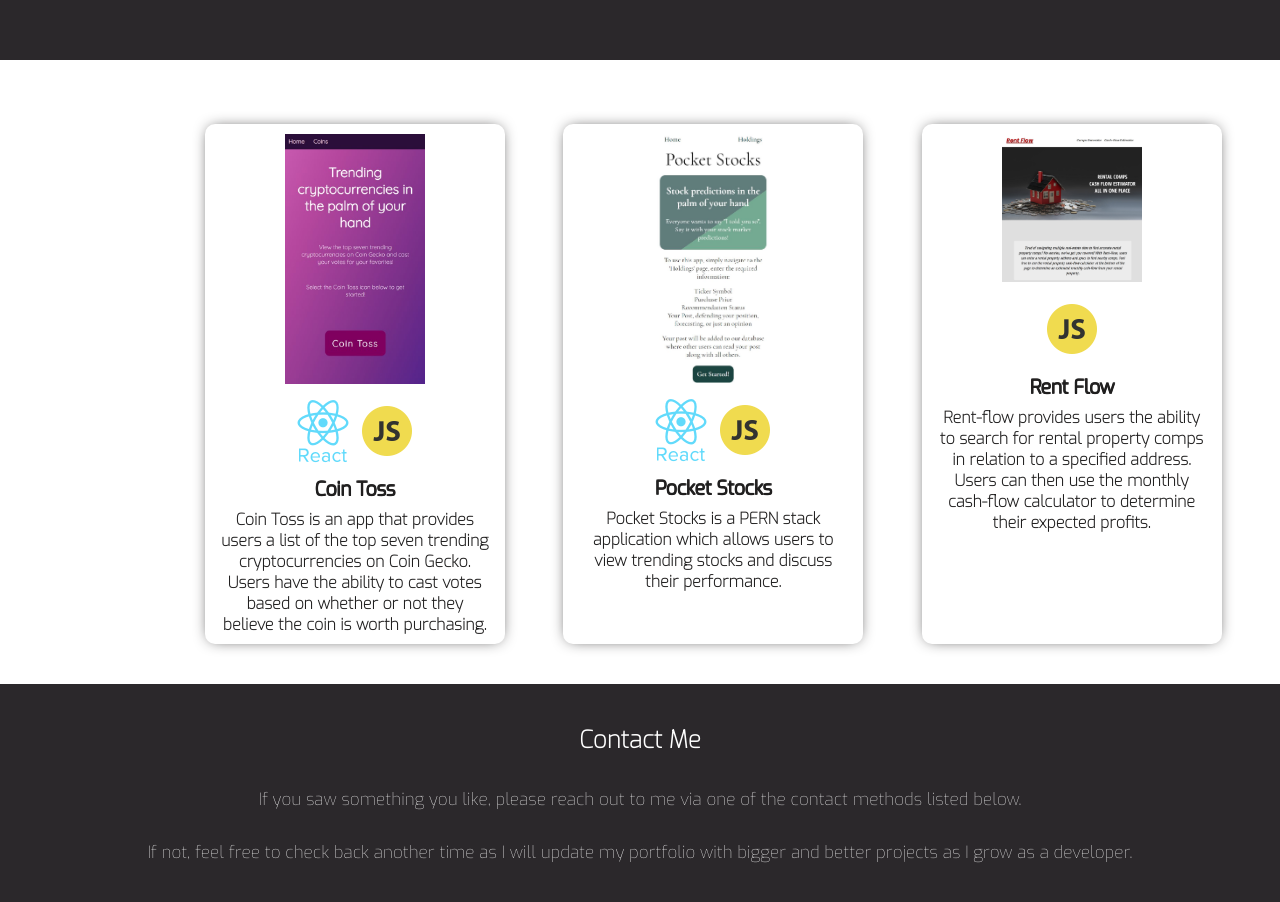
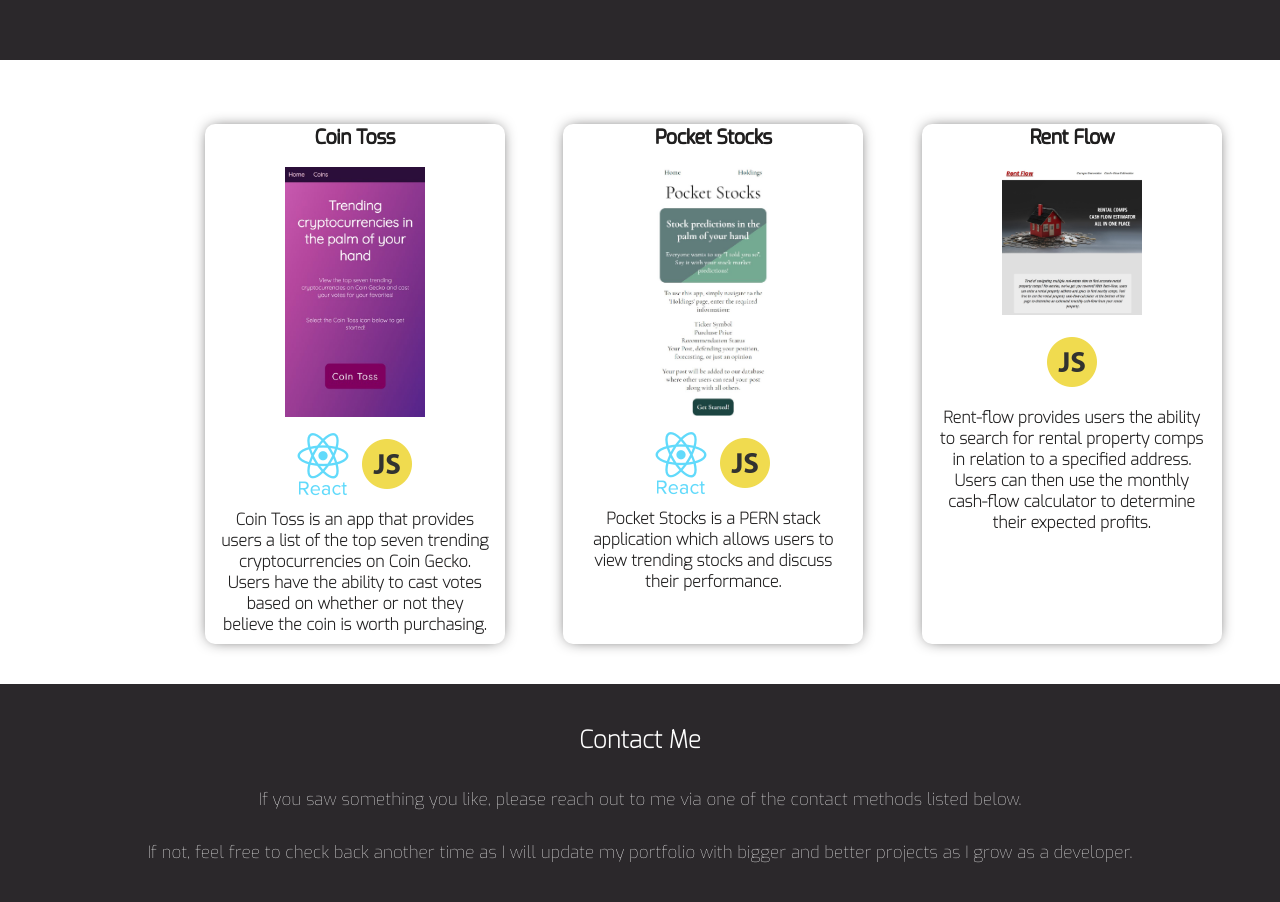
Before and after one commit to dvanpelt-hub/my-portfolio, a React (Create React App) app: page / in a window 1280 px wide. Shown: the part 2180-3082 px from the top of the page. Built offline with nearby package versions, Linux system fonts and the light colour scheme.

Commit message:
Updated title for cards

```diff
--- a/src/components/FrontEndCard/FrontEndCard.css
+++ b/src/components/FrontEndCard/FrontEndCard.css
@@ -0,0 +1,92 @@
+.card-container {
+  margin-left: auto;
+  margin-right: auto;
+  position: relative;
+  text-align: center;
+  width: 250px;
+  height: 510px;
+  overflow: hidden;
+  box-shadow: 0px 0px 15px -5px;
+  transition: 0.4s;
+  animation: ease-in;
+  margin-bottom: 40px;
+  background-color: white;
+  border-radius: 10px;
+}
+
+.card-container:hover {
+  transform: scale(1.1);
+  box-shadow: 0px 0px 15px 0px;
+  cursor: pointer;
+}
+
+.image-container img {
+  overflow: hidden;
+}
+
+.card-image {
+  padding: 10px;
+  height: auto;
+  width: 140px;
+}
+
+.card-content {
+  margin: 1rem;
+  margin-top: 0.5rem;
+}
+
+.card-title h3,
+.card-body p {
+  margin: 0;
+  padding: 0;
+}
+
+h3 {
+  font-weight: bolder;
+  text-shadow: 0px 1px, 1px 0px, 1px 1px;
+}
+
+.card-title {
+  margin-bottom: 0.5rem;
+}
+
+.btn {
+  display: flex;
+  justify-content: center;
+}
+
+.btn button {
+  padding: 0.5rem;
+  background-color: white;
+  border: none;
+  transition: 0.2s;
+  margin-bottom: 0.5rem;
+  text-transform: uppercase;
+  border-radius: 3px;
+}
+
+a {
+  color: rgb(32, 31, 31);
+  text-decoration: none;
+  font-weight: bold;
+}
+
+@media only screen and (min-width: 321px) {
+  /* Larger mobile styles (wider than 320 pixels) */
+}
+
+@media only screen and (min-width: 600px) {
+  /* Tablet styles (wider than 600 pixels) */
+  .card-container {
+    width: 300px;
+    height: 520px;
+  }
+}
+
+@media only screen and (min-width: 1024px) {
+  /* Large laptop styles (wider than 1024 pixels) */
+}
+
+@media only screen and (min-width: 1140px) {
+  /* Desktop styles (wider than 1140 pixels) */
+}
--- a/src/components/FrontEndCard/FrontEndCard.js
+++ b/src/components/FrontEndCard/FrontEndCard.js
@@ -5,6 +5,9 @@ export default function FrontEndCard(props) {
   return (
     <a href={props.link}>
       <div className="card-container">
+        <div className="card-title">
+          <h3>{props.title}</h3>
+        </div>
         <div className="image-container">
           <img
             className="card-image"
@@ -20,9 +23,6 @@ export default function FrontEndCard(props) {
           </div>
         </div>
         <div className="card-content">
-          <div className="card-title">
-            <h3>{props.title}</h3>
-          </div>
           <div className="card-body">
             <p>{props.body}</p>
           </div>
--- a/src/components/FullStackCard/FullStackCard.js
+++ b/src/components/FullStackCard/FullStackCard.js
@@ -5,6 +5,9 @@ export default function FullStackCard(props) {
   return (
     <a href={props.link}>
       <div className="card-container">
+        <div className="card-title">
+          <h3>{props.title}</h3>
+        </div>
         <div className="image-container">
           <img
             className="card-image"
@@ -21,9 +24,6 @@ export default function FullStackCard(props) {
           </div>
         </div>
         <div className="card-content">
-          <div className="card-title">
-            <h3>{props.title}</h3>
-          </div>
           <div className="card-body">
             <p>{props.body}</p>
           </div>
```
